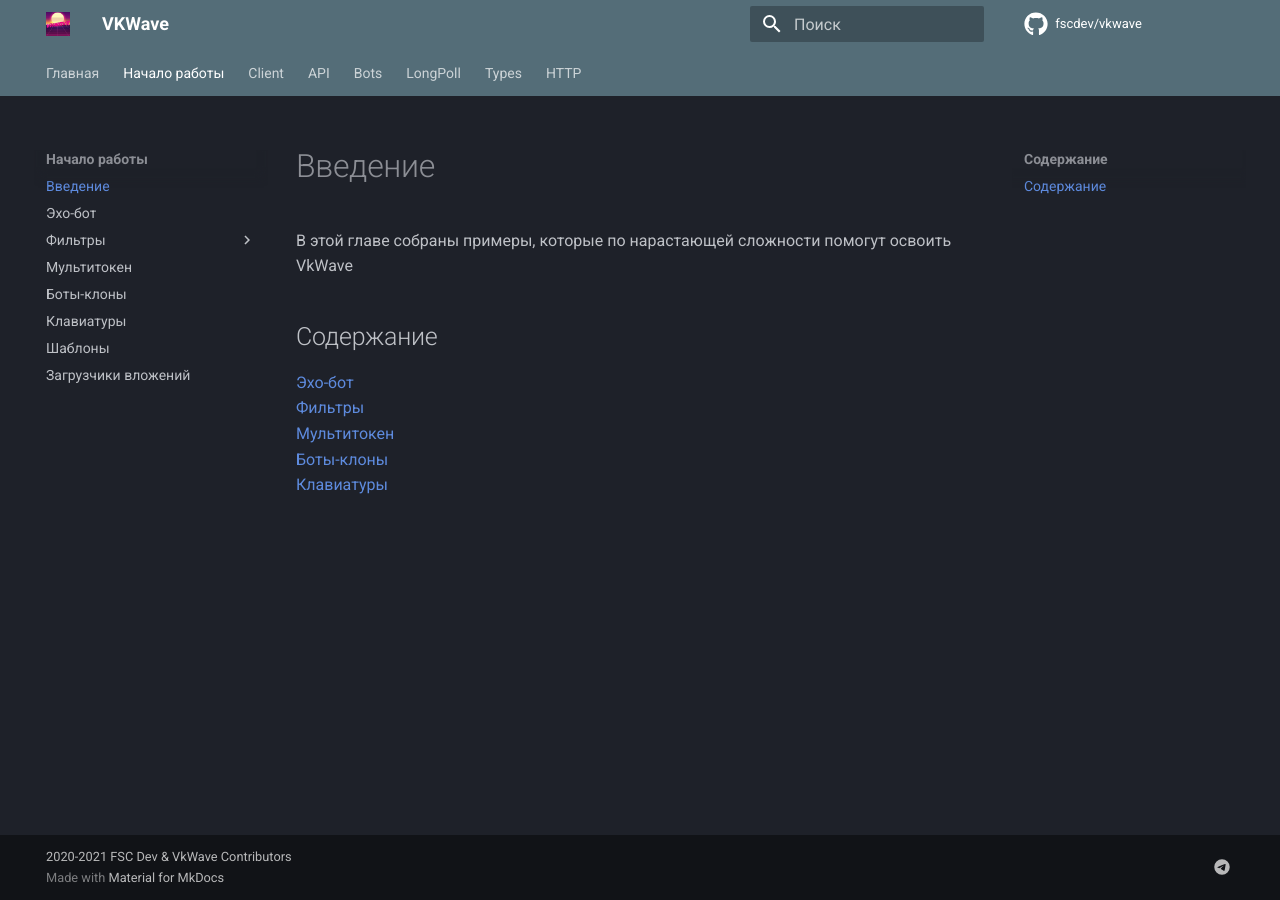
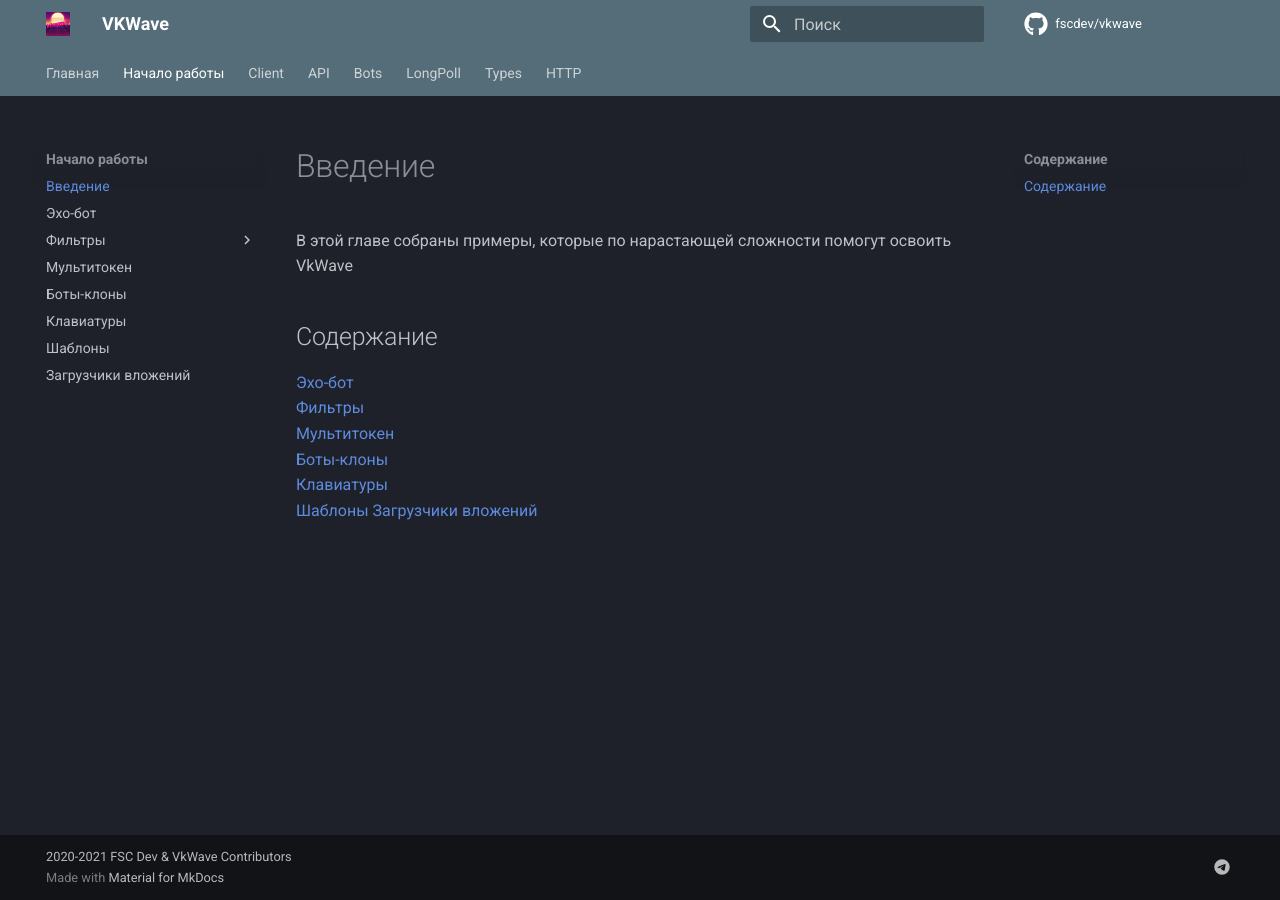
Before and after one commit to prostomarkeloff/vkwave, an MkDocs documentation site: the page built from docs/getting_started/index.md, in a window 1280 px wide. Built offline with MkDocs 1.6.1 and Material for MkDocs 9.7.7, drawn with Linux system fonts in a browser that asks for light colours; comment, search, counter and statistics services are not loaded.

Commit message:
Update ToC.

```diff
--- a/docs/getting_started/index.md
+++ b/docs/getting_started/index.md
@@ -9,3 +9,5 @@
 [Мультитокен](multitoken.md)
 [Боты-клоны](clones.md)
 [Клавиатуры](keyboards.md)
+[Шаблоны](templates.md)
+[Загрузчики вложений](uploaders.md)
```
